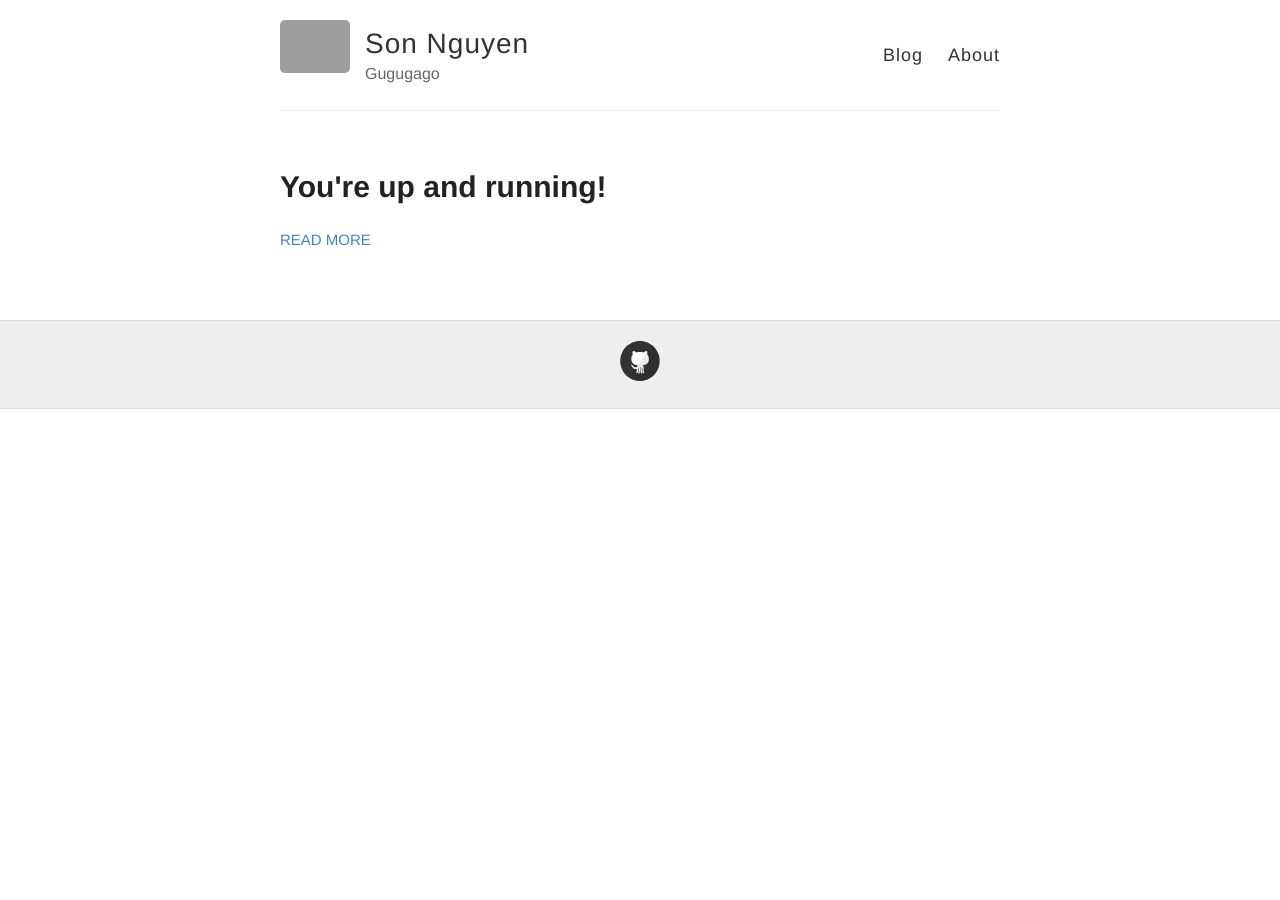
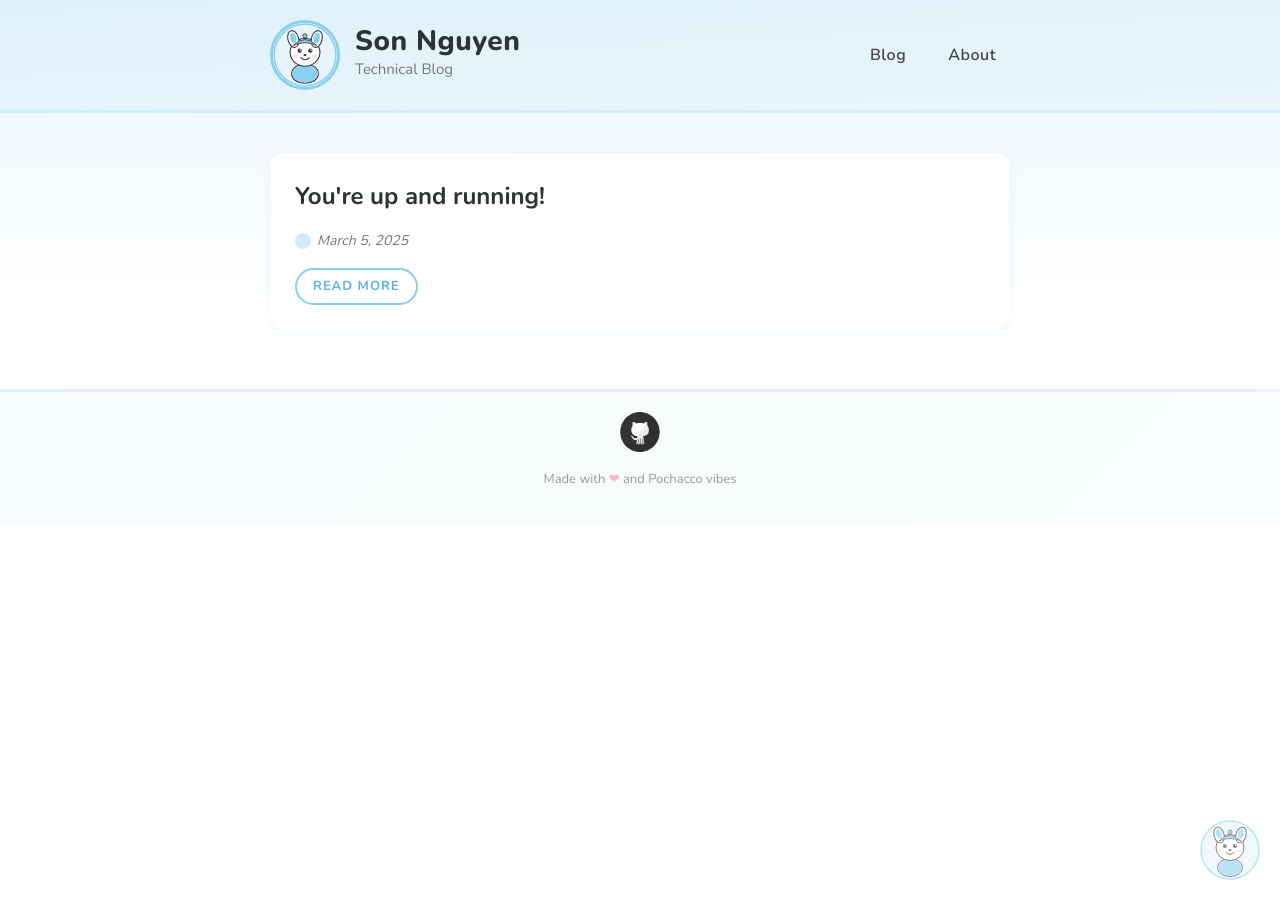
Before and after one commit to bjergsen243/bjergsen243.github.io, a Jekyll site: the page built from index.html, in a window 1280 px wide. Built offline with Jekyll 4.4.1, drawn with Linux system fonts in a browser that asks for light colours; grey boxes are pictures that could not be loaded.

Commit message:
Add Pochacco theme with custom cursor and paw trail effects
Transform the blog into a Pochacco-themed technical blog with custom SVG
cursors, pastel blue color palette, card-based post layout, paw print
click trails, tag support, and styled code blocks.

Co-Authored-By: Claude Opus 4.6 (1M context) <noreply@anthropic.com>

```diff
--- a/_config.yml
+++ b/_config.yml
@@ -6,10 +6,10 @@
 name: Son Nguyen
 
 # Short bio or description (displayed in the header)
-description: Gugugago
+description: Technical Blog
 
 # URL of your avatar or profile pic (you could use your GitHub profile pic)
-avatar: https://raw.githubusercontent.com/barryclark/jekyll-now/master/images/jekyll-logo.png
+avatar: /images/pochacco-avatar.svg
 
 #
 # Flags below are optional
--- a/_layouts/default.html
+++ b/_layouts/default.html
@@ -11,15 +11,14 @@
 
     <link rel="stylesheet" type="text/css" href="{{ site.baseurl }}/style.css" />
     <link rel="alternate" type="application/rss+xml" title="{{ site.name }} - {{ site.description }}" href="{{ site.baseurl }}/feed.xml" />
-
-    <!-- Created with Jekyll Now - http://github.com/barryclark/jekyll-now -->
+    <link rel="icon" type="image/svg+xml" href="{{ site.baseurl }}/images/pochacco-avatar.svg" />
   </head>
 
   <body>
     <div class="wrapper-masthead">
       <div class="container">
         <header class="masthead clearfix">
-          <a href="{{ site.baseurl }}/" class="site-avatar"><img src="{{ site.avatar }}" /></a>
+          <a href="{{ site.baseurl }}/" class="site-avatar"><img src="{{ site.avatar }}" alt="{{ site.name }}" /></a>
 
           <div class="site-info">
             <h1 class="site-name"><a href="{{ site.baseurl }}/">{{ site.name }}</a></h1>
@@ -42,10 +41,42 @@
       <div class="container">
         <footer class="footer">
           {% include svg-icons.html %}
+          <p style="margin-top: 10px; font-size: 13px; color: #999;">
+            Made with <span style="color: #FFB6C1;">&#10084;</span> and Pochacco vibes
+          </p>
         </footer>
       </div>
     </div>
 
+    <!-- Pochacco decoration -->
+    <img src="{{ site.baseurl }}/images/pochacco-avatar.svg" class="pochacco-decoration" alt="" />
+
+    <!-- Pochacco paw trail effect on click -->
+    <svg id="paw-template" style="display:none" xmlns="http://www.w3.org/2000/svg" width="20" height="20" viewBox="0 0 20 20">
+      <ellipse cx="10" cy="13" rx="5" ry="4" fill="#89CFF0" opacity="0.6"/>
+      <circle cx="5" cy="7" r="2.5" fill="#89CFF0" opacity="0.6"/>
+      <circle cx="10" cy="5" r="2.5" fill="#89CFF0" opacity="0.6"/>
+      <circle cx="15" cy="7" r="2.5" fill="#89CFF0" opacity="0.6"/>
+    </svg>
+
+    <script>
+      // Pochacco paw trail on click
+      document.addEventListener('click', function(e) {
+        var paw = document.createElement('div');
+        paw.className = 'paw-trail';
+        paw.innerHTML = '<svg xmlns="http://www.w3.org/2000/svg" width="20" height="20" viewBox="0 0 20 20">' +
+          '<ellipse cx="10" cy="13" rx="5" ry="4" fill="#89CFF0" opacity="0.7"/>' +
+          '<circle cx="5" cy="7" r="2.5" fill="#89CFF0" opacity="0.7"/>' +
+          '<circle cx="10" cy="5" r="2.5" fill="#89CFF0" opacity="0.7"/>' +
+          '<circle cx="15" cy="7" r="2.5" fill="#89CFF0" opacity="0.7"/>' +
+          '</svg>';
+        paw.style.left = (e.pageX - 10) + 'px';
+        paw.style.top = (e.pageY - 10) + 'px';
+        document.body.appendChild(paw);
+        setTimeout(function() { paw.remove(); }, 1000);
+      });
+    </script>
+
     {% include analytics.html %}
   </body>
 </html>
--- a/_sass/_variables.scss
+++ b/_sass/_variables.scss
@@ -1,23 +1,45 @@
 
 //
-// VARIABLES
+// VARIABLES — Pochacco Theme
 //
 
-// Colors
-$blue: #4183C4;
+// Pochacco Color Palette
+$pochacco-blue: #89CFF0;
+$pochacco-blue-dark: #5BB3E0;
+$pochacco-blue-light: #E8F4FD;
+$pochacco-mint: #B5EAD7;
+$pochacco-pink: #FFB6C1;
+$pochacco-pink-light: #FFF0F3;
+$pochacco-cream: #FFF8E7;
+$pochacco-yellow: #FFEAA7;
+
+// Core colors
+$blue: $pochacco-blue-dark;
 
 // Grays
-$black: #000;
-$darkerGray: #222;
-$darkGray: #333;
-$gray: #666;
-$lightGray: #eee;
+$black: #2D3436;
+$darkerGray: #2D3436;
+$darkGray: #444;
+$gray: #777;
+$lightGray: #f0f4f8;
 $white: #fff;
 
+// Accent
+$accent: $pochacco-blue;
+$accent-dark: $pochacco-blue-dark;
+$link-color: #4A90D9;
+$link-hover: $pochacco-blue-dark;
+
 // Font stacks
-$helvetica: Helvetica, Arial, sans-serif;
-$helveticaNeue: "Helvetica Neue", Helvetica, Arial, sans-serif;
+$helvetica: 'Nunito', Helvetica, Arial, sans-serif;
+$helveticaNeue: 'Nunito', "Helvetica Neue", Helvetica, Arial, sans-serif;
 $georgia: Georgia, serif;
+$mono: 'JetBrains Mono', 'Fira Code', 'Consolas', monospace;
+
+// Borders & Shadows
+$border-radius: 12px;
+$card-shadow: 0 2px 12px rgba(137, 207, 240, 0.15);
+$card-shadow-hover: 0 6px 24px rgba(137, 207, 240, 0.25);
 
 // Mobile breakpoints
 @mixin mobile {
--- a/index.html
+++ b/index.html
@@ -8,6 +8,18 @@ layout: default
 
       <h1><a href="{{ site.baseurl }}{{ post.url }}">{{ post.title }}</a></h1>
 
+      <div class="date">
+        {{ post.date | date: "%B %e, %Y" }}
+      </div>
+
+      {% if post.tags.size > 0 %}
+      <div class="post-tags">
+        {% for tag in post.tags %}
+          <span class="tag">{{ tag }}</span>
+        {% endfor %}
+      </div>
+      {% endif %}
+
       <div class="entry">
         {{ post.excerpt }}
       </div>
--- a/style.scss
+++ b/style.scss
@@ -9,34 +9,46 @@
 @import "variables";
 // Syntax highlighting @import is at the bottom of this file
 
+// Google Fonts
+@import url('https://fonts.googleapis.com/css2?family=Nunito:wght@300;400;600;700;800&display=swap');
+@import url('https://fonts.googleapis.com/css2?family=JetBrains+Mono:wght@400;500&display=swap');
+
 /**************/
 /* BASE RULES */
 /**************/
 
 html {
   font-size: 100%;
+  scroll-behavior: smooth;
 }
 
 body {
-	background: $white;
-  font: 18px/1.4 $helvetica;
+  background: linear-gradient(180deg, $pochacco-blue-light 0%, $white 300px);
+  background-attachment: fixed;
+  font: 18px/1.6 $helvetica;
   color: $darkGray;
+  cursor: url('/images/pochacco-cursor.svg') 16 16, auto;
+  min-height: 100vh;
+}
+
+// Pochacco cursor for interactive elements
+a, button, .clickable, input[type="submit"] {
+  cursor: url('/images/pochacco-pointer.svg') 16 16, pointer;
 }
 
 .container {
   margin: 0 auto;
-  max-width: 740px;
-  padding: 0 10px;
+  max-width: 780px;
+  padding: 0 20px;
   width: 100%;
 }
 
 h1, h2, h3, h4, h5, h6 {
   font-family: $helveticaNeue;
   color: $darkerGray;
-  font-weight: bold;
-
-  line-height: 1.7;
-  margin: 1em 0 15px;
+  font-weight: 700;
+  line-height: 1.5;
+  margin: 1.2em 0 15px;
   padding: 0;
 
   @include mobile {
@@ -48,6 +60,9 @@ h1 {
   font-size: 30px;
   a {
     color: inherit;
+    &:hover {
+      color: $accent-dark;
+    }
   }
 }
 
@@ -69,11 +84,11 @@ p {
 }
 
 a {
-  color: $blue;
+  color: $link-color;
   text-decoration: none;
-	cursor: pointer;
+  transition: color 0.2s ease, border-color 0.2s ease;
   &:hover, &:active {
-    color: $blue;
+    color: $link-hover;
   }
 }
 
@@ -108,6 +123,7 @@ strong, b {
 
 img {
   max-width: 100%;
+  border-radius: 8px;
 }
 
 // Fixes images in popup boxes from Google Translate
@@ -118,20 +134,33 @@ img {
 .date {
   font-style: italic;
   color: $gray;
+  font-size: 14px;
+  display: inline-flex;
+  align-items: center;
+  gap: 6px;
+
+  &::before {
+    content: '';
+    display: inline-block;
+    width: 16px;
+    height: 16px;
+    background: $pochacco-blue;
+    border-radius: 50%;
+    opacity: 0.4;
+  }
 }
 
 // Specify the color of the selection
 ::-moz-selection {
   color: $black;
-  background: $lightGray;
+  background: rgba($pochacco-blue, 0.3);
 }
 ::selection {
   color: $black;
-  background: $lightGray;
+  background: rgba($pochacco-blue, 0.3);
 }
 
 // Nicolas Gallagher's micro clearfix hack
-// http://nicolasgallagher.com/micro-clearfix-hack/
 .clearfix:before,
 .clearfix:after {
     content: " ";
@@ -151,12 +180,13 @@ img {
 //
 
 .wrapper-masthead {
-  margin-bottom: 50px;
+  margin-bottom: 40px;
+  background: linear-gradient(135deg, rgba($pochacco-blue, 0.1) 0%, rgba($pochacco-mint, 0.1) 100%);
+  border-bottom: 3px solid rgba($pochacco-blue, 0.2);
 }
 
 .masthead {
   padding: 20px 0;
-  border-bottom: 1px solid $lightGray;
 
   @include mobile {
     text-align: center;
@@ -176,7 +206,15 @@ img {
   }
 
   img {
-    border-radius: 5px;
+    border-radius: 50%;
+    border: 3px solid $pochacco-blue;
+    transition: transform 0.3s ease, box-shadow 0.3s ease;
+    background: $white;
+
+    &:hover {
+      transform: scale(1.1) rotate(5deg);
+      box-shadow: 0 4px 15px rgba($pochacco-blue, 0.3);
+    }
   }
 }
 
@@ -192,18 +230,25 @@ img {
 
 .site-name {
   margin: 0;
-  color: $darkGray;
-  cursor: pointer;
+  color: $darkerGray;
   font-family: $helveticaNeue;
-  font-weight: 300;
+  font-weight: 800;
   font-size: 28px;
-  letter-spacing: 1px;
+  letter-spacing: 0.5px;
+
+  a {
+    color: inherit;
+    &:hover {
+      color: $accent-dark;
+    }
+  }
 }
 
 .site-description {
   margin: -5px 0 0 0;
   color: $gray;
-  font-size: 16px;
+  font-size: 15px;
+  font-weight: 400;
 
   @include mobile {
     margin: 3px 0;
@@ -212,9 +257,9 @@ img {
 
 nav {
   float: right;
-  margin-top: 23px; // @TODO: Vertically middle align
+  margin-top: 23px;
   font-family: $helveticaNeue;
-  font-size: 18px;
+  font-size: 16px;
 
   @include mobile {
     float: none;
@@ -224,15 +269,23 @@ nav {
   }
 
   a {
-    margin-left: 20px;
+    margin-left: 10px;
     color: $darkGray;
     text-align: right;
-    font-weight: 300;
-    letter-spacing: 1px;
+    font-weight: 600;
+    letter-spacing: 0.5px;
+    padding: 6px 14px;
+    border-radius: 20px;
+    transition: all 0.25s ease;
+
+    &:hover {
+      background: $pochacco-blue;
+      color: $white;
+    }
 
     @include mobile {
-      margin: 0 10px;
-      color: $blue;
+      margin: 0 5px;
+      color: $darkGray;
     }
   }
 }
@@ -242,23 +295,47 @@ nav {
 //
 
 .posts > .post {
-  padding-bottom: 2em;
-  border-bottom: 1px solid $lightGray;
+  padding: 24px;
+  margin-bottom: 24px;
+  background: $white;
+  border-radius: $border-radius;
+  box-shadow: $card-shadow;
+  border: 1px solid rgba($pochacco-blue, 0.1);
+  transition: transform 0.2s ease, box-shadow 0.2s ease;
+
+  &:hover {
+    transform: translateY(-2px);
+    box-shadow: $card-shadow-hover;
+  }
+
+  h1 {
+    margin-top: 0;
+    font-size: 24px;
+
+    a {
+      color: $darkerGray;
+      &:hover {
+        color: $accent-dark;
+      }
+    }
+  }
 }
 
 .posts > .post:last-child {
-  padding-bottom: 1em;
+  padding-bottom: 24px;
   border-bottom: none;
 }
 
 .post {
   blockquote {
     margin: 1.8em .8em;
-    border-left: 2px solid $gray;
-    padding: 0.1em 1em;
+    border-left: 4px solid $pochacco-blue;
+    padding: 0.5em 1em;
     color: $gray;
-    font-size: 22px;
+    font-size: 20px;
     font-style: italic;
+    background: rgba($pochacco-blue, 0.05);
+    border-radius: 0 8px 8px 0;
   }
 
   .comments {
@@ -266,24 +343,156 @@ nav {
   }
 
   .read-more {
+    display: inline-block;
     text-transform: uppercase;
-    font-size: 15px;
+    font-size: 13px;
+    font-weight: 700;
+    letter-spacing: 1px;
+    color: $pochacco-blue-dark;
+    padding: 6px 16px;
+    border: 2px solid $pochacco-blue;
+    border-radius: 20px;
+    margin-top: 10px;
+    transition: all 0.25s ease;
+
+    &:hover {
+      background: $pochacco-blue;
+      color: $white;
+    }
+  }
+}
+
+// Code blocks - important for a technical blog
+code {
+  font-family: $mono;
+  font-size: 0.88em;
+  background: $pochacco-blue-light;
+  padding: 2px 6px;
+  border-radius: 4px;
+  color: $darkerGray;
+}
+
+pre {
+  background: #1e293b;
+  border-radius: $border-radius;
+  padding: 20px;
+  overflow-x: auto;
+  margin: 20px 0;
+  border: 1px solid rgba($pochacco-blue, 0.2);
+
+  code {
+    background: none;
+    padding: 0;
+    color: #e2e8f0;
+    font-size: 14px;
+    line-height: 1.6;
   }
 }
 
 .wrapper-footer {
-  margin-top: 50px;
-  border-top: 1px solid #ddd;
-  border-bottom: 1px solid #ddd;
-  background-color: $lightGray;
+  margin-top: 60px;
+  border-top: 3px solid rgba($pochacco-blue, 0.2);
+  background: linear-gradient(135deg, rgba($pochacco-blue, 0.08) 0%, rgba($pochacco-mint, 0.08) 100%);
 }
 
 footer {
   padding: 20px 0;
   text-align: center;
+  font-size: 14px;
+  color: $gray;
+}
+
+// Pochacco decorative elements
+.pochacco-decoration {
+  position: fixed;
+  bottom: 20px;
+  right: 20px;
+  width: 60px;
+  height: 60px;
+  opacity: 0.6;
+  transition: opacity 0.3s ease, transform 0.3s ease;
+  pointer-events: none;
+  z-index: 100;
+
+  @include mobile {
+    width: 40px;
+    height: 40px;
+    bottom: 10px;
+    right: 10px;
+  }
+}
+
+// Pochacco paw print trail animation
+.paw-trail {
+  position: fixed;
+  pointer-events: none;
+  z-index: 9999;
+  width: 20px;
+  height: 20px;
+  opacity: 0;
+  animation: pawFade 1s ease-out forwards;
+}
+
+@keyframes pawFade {
+  0% {
+    opacity: 0.6;
+    transform: scale(1);
+  }
+  100% {
+    opacity: 0;
+    transform: scale(0.5);
+  }
+}
+
+// Floating Pochacco stars/sparkles
+@keyframes float {
+  0%, 100% { transform: translateY(0px); }
+  50% { transform: translateY(-10px); }
+}
+
+.pochacco-star {
+  display: inline-block;
+  animation: float 3s ease-in-out infinite;
+  color: $pochacco-blue;
+}
+
+// Tags styling for blog posts
+.post-tags {
+  display: flex;
+  flex-wrap: wrap;
+  gap: 8px;
+  margin: 10px 0;
+
+  .tag {
+    display: inline-block;
+    padding: 3px 12px;
+    background: $pochacco-blue-light;
+    color: $pochacco-blue-dark;
+    border-radius: 12px;
+    font-size: 12px;
+    font-weight: 600;
+    letter-spacing: 0.5px;
+  }
+}
+
+// Scrollbar styling
+::-webkit-scrollbar {
+  width: 8px;
+}
+
+::-webkit-scrollbar-track {
+  background: $pochacco-blue-light;
+}
+
+::-webkit-scrollbar-thumb {
+  background: $pochacco-blue;
+  border-radius: 4px;
+
+  &:hover {
+    background: $pochacco-blue-dark;
+  }
 }
 
 // Settled on moving the import of syntax highlighting to the bottom of the CSS
-// ... Otherwise it really bloats up the top of the CSS file and makes it difficult to find the start
 @import "highlights";
 @import "svg-icons";
```
Also changed, not shown: _layouts/post.html (+12 -4 lines), images/pochacco-avatar.svg (added), images/pochacco-cursor.svg (added), images/pochacco-pointer.svg (added).
